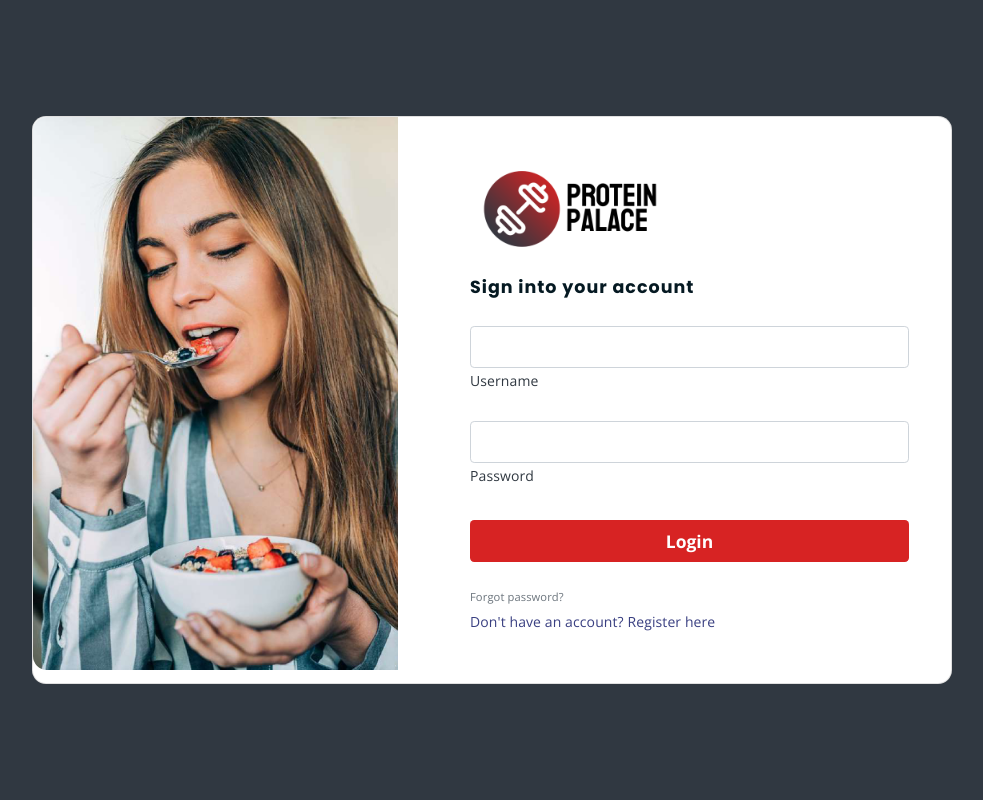
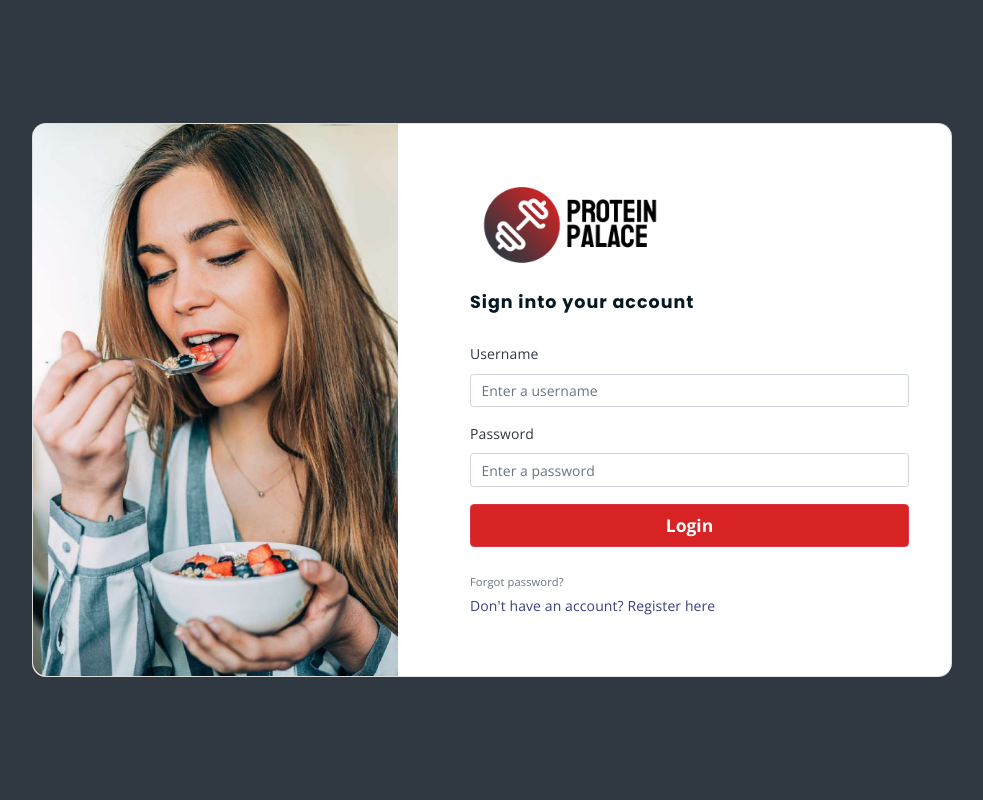
Before and after one commit to cibecs/protein-palace, a Django app: page /login/ in a window 1280 px wide. Shown: the whole page, without its empty margins (148-1131 px from the left). Run offline with Django 4.2, Linux system fonts and the light colour scheme; some libraries are stand-ins or nearby versions.

Commit message:
Login works

```diff
--- a/ProteinPalace/ProteinPalace/settings.py
+++ b/ProteinPalace/ProteinPalace/settings.py
@@ -135,3 +135,5 @@ DEFAULT_AUTO_FIELD = 'django.db.models.BigAutoField'
 #added the path for the media files
 MEDIA_URL = '/media/'
 MEDIA_ROOT = os.path.join(BASE_DIR, 'media')
+
+LOGIN_REDIRECT_URL = 'browse'
--- a/ProteinPalace/ProteinPalace/urls.py
+++ b/ProteinPalace/ProteinPalace/urls.py
@@ -23,6 +23,10 @@ from django.conf.urls.static import static
 #used for users app
 from users import views as user_views
 
+#used for login and logout
+from django.contrib.auth import views as auth_views
+from users.forms import CustomUserLoginForm
+
 
 urlpatterns = [
     path('admin/', admin.site.urls),
@@ -30,7 +34,11 @@ urlpatterns = [
     #urls for users app
     path('register/',user_views.register,name='register'),
     path('profile/',user_views.profile,name='profile'),
-    path('login/',user_views.login,name='login'),
+     path('login/', auth_views.LoginView.as_view(
+        template_name='users/login.html',
+        authentication_form=CustomUserLoginForm
+    ), name='login'),
+    path('logout/',auth_views.LogoutView.as_view(template_name='users/logout.html'),name='logout'),
 ]
 #added for media
 urlpatterns += static(settings.MEDIA_URL, document_root=settings.MEDIA_ROOT)
--- a/ProteinPalace/templates/users/login.html
+++ b/ProteinPalace/templates/users/login.html
@@ -15,8 +15,8 @@
             <div class="col-md-6 col-lg-7 d-flex align-items-center">
               <div class="card-body p-4 p-lg-5 text-black">
 
-                <form>
-
+                <form method="POST">
+                  {% csrf_token %}
                   <div class="d-flex align-items-center mb-3 pb-1">
                     <div class="login-logo">
                       <a href="{% url 'home' %}">
@@ -26,23 +26,23 @@
                   </div>
 
                   <h5 class="fw-normal mb-3 pb-3" style="letter-spacing: 1px;">Sign into your account</h5>
-
-                  <div class="form-outline mb-4">
-                    <input type="email" id="form2Example17" class="form-control form-control-lg" />
-                    <label class="form-label" for="form2Example17">Username</label>
+                  <div class="form-group">
+                    <label for="{{ form.username.id_for_label }}">Username</label>
+                    {{ form.username }}
                   </div>
 
-                  <div class="form-outline mb-4">
-                    <input type="password" id="form2Example27" class="form-control form-control-lg" />
-                    <label class="form-label" for="form2Example27">Password</label>
+                  <div class="form-group">
+                    <label for="{{ form.password.id_for_label }}">Password</label>
+                    {{ form.password }}
                   </div>
 
+
                   <div class="pt-1 mb-4">
-                    <button class="btn btn-lg btn-block" type="button" style = "background-color: var(--website-accents); font-weight: bold; color: white;">Login</button>
+                    <button class="btn btn-lg btn-block btn-danger" type="submit" style = "background-color: var(--website-accents); font-weight: bold; color: white;">Login</button>
                   </div>
 
                   <a class="small text-muted" href="#!">Forgot password?</a>
-                  <p class="mb-0 pb-lg-2" style="color: #393f81;">Don't have an account? <a href="{% url 'register' %}"
+                  <p class="mb-0 pb-lg-2 " style="color: #393f81;">Don't have an account? <a href="{% url 'register' %}"
                       style="color: #393f81;">Register here</a></p>
                 </form>
               </div>
--- a/ProteinPalace/templates/users/register.html
+++ b/ProteinPalace/templates/users/register.html
@@ -17,7 +17,7 @@
                     {% csrf_token %}
                     {{ form.as_p }}
                     <div class="d-flex justify-content-center mx-4 mb-3 mb-lg-4">
-                        <button type="submit" class="btn btn-primary btn-lg" style="background-color: var(--website-accents)">Register</button>
+                        <button type="submit" class="btn btn-primary btn-lg btn-danger" style="background-color: var(--website-accents)">Register</button>
                     </div>
                 </form>
                 </div>
--- a/ProteinPalace/users/forms.py
+++ b/ProteinPalace/users/forms.py
@@ -43,3 +43,29 @@ class CustomUserRegisterForm(UserCreationForm):
     class Meta:
         model = User
         fields = ['first_name', 'last_name', 'username', 'email', 'password1', 'password2']
+
+from django import forms
+from django.contrib.auth.forms import AuthenticationForm
+
+class CustomUserLoginForm(AuthenticationForm):
+    username = forms.CharField(
+        max_length=30,
+        required=True,
+        widget=forms.TextInput(attrs={'class': 'form-control', 'placeholder': 'Enter your username'})
+    )
+    password = forms.CharField(
+        max_length=30,
+        required=True,
+        widget=forms.PasswordInput(attrs={'class': 'form-control', 'placeholder': 'Enter your password'})
+    )
+
+    def __init__(self, *args, **kwargs):
+        super().__init__(*args, **kwargs)
+
+        # Customize widget attributes
+        self.fields['username'].widget.attrs.update({'placeholder': 'Enter a username'})
+        self.fields['password'].widget.attrs.update({'placeholder': 'Enter a password'})
+
+    def label_from_instance(self, obj):
+        label = super().label_from_instance(obj)
+        return label.capitalize()
--- a/ProteinPalace/users/views.py
+++ b/ProteinPalace/users/views.py
@@ -6,8 +6,20 @@ from django.contrib import messages
 #custom form
 from . import forms
 
-def login(request):
-    return render(request,'users/login.html')
+# def login(request):
+#     if request.method == 'POST':
+#         form = forms.CustomUserLoginForm(request.POST)
+#         if form.is_valid():
+#             username = form.cleaned_data.get('username')
+#             messages.success(request, f'{username}, you are now logged in!')
+#             return redirect('browse')
+#     else:
+#         form = forms.CustomUserLoginForm()
+
+#     context = {
+#         'form': form
+#     }
+#     return render(request, 'users/login.html', context=context)
 
 
 def register(request):
```
Also changed, not shown: ProteinPalace/templates/users/logout.html (added, +27 -0 lines), ProteinPalace/db.sqlite3.
